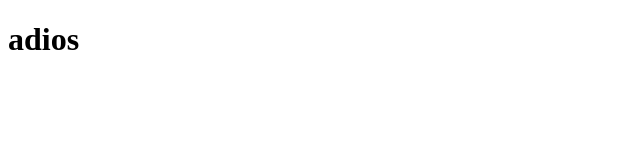
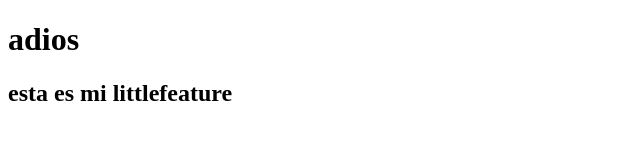
Before and after one commit to josecaballero/background-generator, a plain HTML site: page index.html in a window 1280 px wide. Shown: the whole page, without its empty margins (0-640 px from the left). Drawn offline with Linux system fonts and the light colour scheme.

Commit message:
añado littlefeature

```diff
--- a/index.html
+++ b/index.html
@@ -8,5 +8,6 @@
 </head>
 <body>
     <h1>adios</h1>
+    <h2>esta es mi littlefeature</h2>
 </body>
 </html>
```
